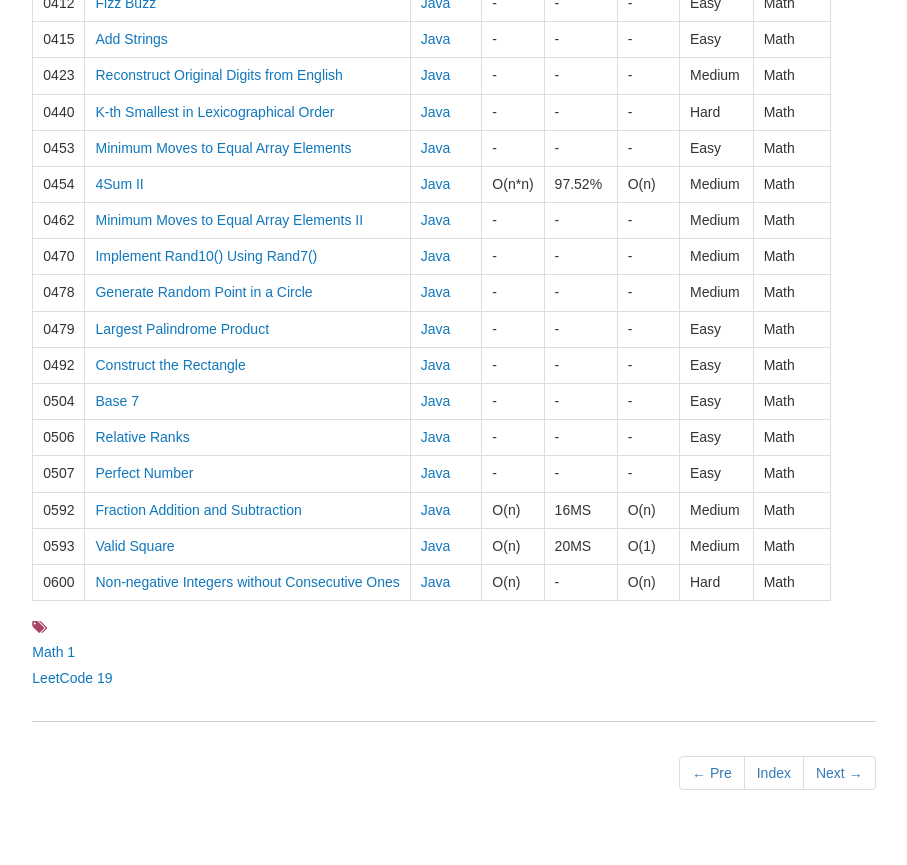
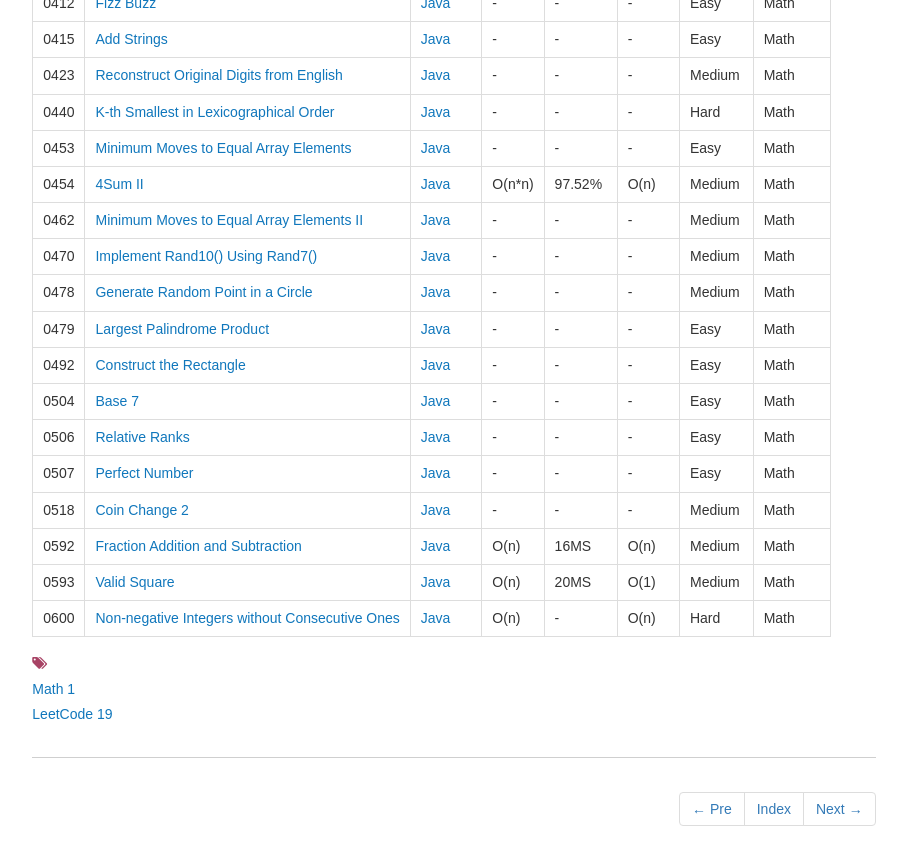
Before and after one commit to dunso/algorithm, a Jekyll site: the page built from docs/_posts/2017-12-03-Math.md, in a window 1280 px wide and 900 px high, scrolled down 1399 px. Shown: the top 865 px of the window, without its empty margins (186-1093 px from the left). Built offline with Jekyll 4.4.1, drawn with Linux system fonts in a browser that asks for light colours; nearby versions of some CDN libraries.

Commit message:
Add index of LeetCode0518.java to docs

```diff
--- a/docs/_posts/2017-12-03-Math.md
+++ b/docs/_posts/2017-12-03-Math.md
@@ -59,6 +59,7 @@ icon: file-alt
 |0504|[Base 7](https://leetcode.com/problems/base-7/) | [Java](https://e.srl/leetcode-504/)|-|-|-|Easy|Math|
 |0506|[Relative Ranks](https://leetcode.com/problems/relative-ranks/) | [Java](https://e.srl/leetcode-506/)|-|-|-|Easy|Math|
 |0507|[Perfect Number](https://leetcode.com/problems/perfect-number/) | [Java](https://e.srl/leetcode-507/)|-|-|-|Easy|Math|
+|0518|[Coin Change 2](https://leetcode.com/problems/coin-change-2/) | [Java](https://e.srl/leetcode-518/)|-|-|-|Medium|Math|
 |0592|[Fraction Addition and Subtraction](https://leetcode.com/problems/fraction-addition-and-subtraction/)| [Java](https://e.srl/leetcode-592/)  | O(n) |16MS| O(n)  |  Medium |Math|
 |0593|[Valid Square](https://leetcode.com/problems/valid-square)| [Java](https://e.srl/leetcode-593/)  | O(n) |20MS| O(1)  |  Medium |Math|
 |0600|[Non-negative Integers without Consecutive Ones](https://leetcode.com/problems/non-negative-integers-without-consecutive-ones/) | [Java](https://e.srl/leetcode-600/)  | O(n) |-| O(n)  |  Hard |Math|
```
